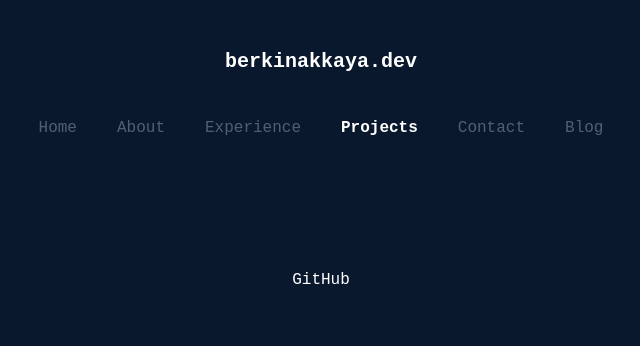
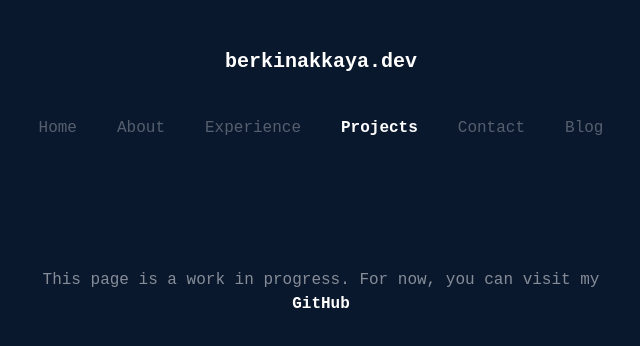
Before and after one commit to BerkinAKKAYA/berkinakkaya.com, a Nuxt app: page /work in a window 1280 px wide. Shown: the top 346 px of the page, without its empty margins (319-959 px from the left). Built offline with nearby package versions, Linux system fonts and the light colour scheme; a web font is replaced by a local one.

Commit message:
better work in progress indicator"

```diff
--- a/pages/work.vue
+++ b/pages/work.vue
@@ -1,6 +1,14 @@
 <template>
 	<NuxtLayout name="layout">
-		<a href="github.com/berkinakkaya">GitHub</a>
+		<p class="text-center">
+			<span class="opacity-50">This page is a work in progress. For now, you can visit my </span>
+			<b><a href="github.com/berkinakkaya">GitHub</a></b>
+		</p>
+
+		<a href="https://github.com/berkinakkaya" target="_blank" class="mt-10">
+			<VueFeather type="github" stroke="white" size="72" class="draw draw-delay-500"></VueFeather>
+		</a>
+
 		<!--
 		<div>
 			<NuxtLink to="/work?filter=a">a</NuxtLink>
@@ -15,17 +23,20 @@
 </template>
 
 <script>
+import VueFeather from "vue-feather";
+
 export default {
-	data: () => ({
-		filter: "",
-	}),
-	watch: {
-		"$route.query.filter": function (filter) {
-			this.filter = filter;
-		},
-	},
-	created() {
-		this.filter = this.$route.query.filter;
-	},
+	components: { VueFeather },
+	// data: () => ({
+	// 	filter: "",
+	// }),
+	// watch: {
+	// 	"$route.query.filter": function (filter) {
+	// 		this.filter = filter;
+	// 	},
+	// },
+	// created() {
+	// 	this.filter = this.$route.query.filter;
+	// },
 };
 </script>
```
